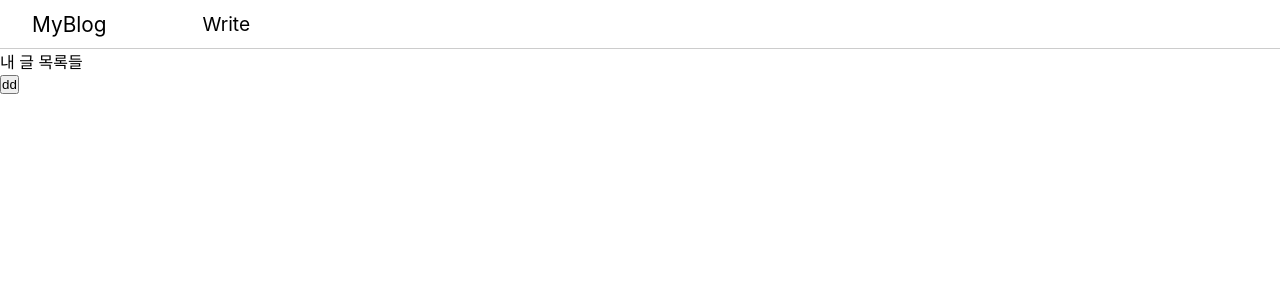
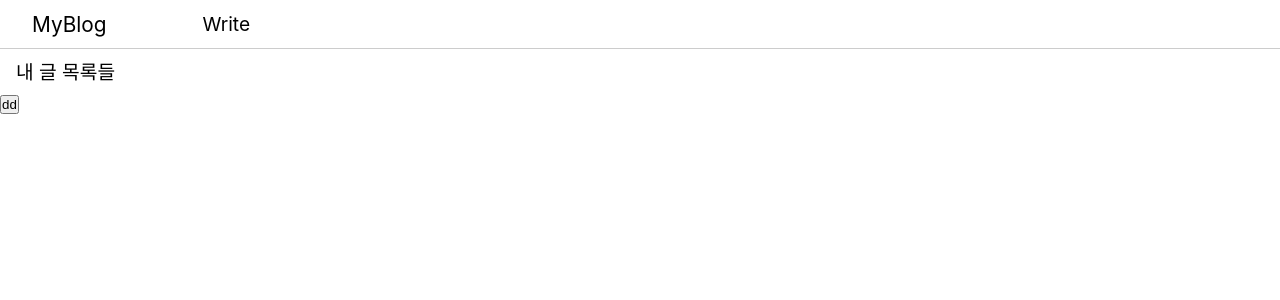
Before and after one commit to Bae0203/myblog, a React (Create React App) app: page / in a window 1280 px wide. Shown: the top 300 px of the page. Built offline with nearby package versions, Linux system fonts and the light colour scheme.

Commit message:
ADD :: stlye

```diff
--- a/src/components/PostContent.tsx
+++ b/src/components/PostContent.tsx
@@ -1,5 +1,6 @@
 import React from "react";
 import { useNavigate } from "react-router-dom";
+import * as S from "../style/PostContentStyle";
 
 interface IPostContentProps {
   title: string;
@@ -10,10 +11,10 @@ interface IPostContentProps {
 const PostContent = (props: IPostContentProps) => {
   const Navigate = useNavigate();
   return (
-    <div onClick={() => Navigate(`/detail/${props.index}`)}>
+    <S.PostContentBox onClick={() => Navigate(`/detail/${props.index}`)}>
       <p>{props.title}</p>
       <p>{props.context}</p>
-    </div>
+    </S.PostContentBox>
   );
 };
 
--- a/src/layouts/Main.tsx
+++ b/src/layouts/Main.tsx
@@ -1,14 +1,15 @@
 import PostContent from "../components/PostContent";
 import { useRecoilValue } from "recoil";
 import { EntriePostContent, IPostContent } from "../store/PostInformation";
-
+import * as S from "../style/MainStyte";
 function Main() {
   const entireContent = useRecoilValue<IPostContent | null>(EntriePostContent);
 
   return (
     <>
-      <p>내 글 목록들</p>
+      <S.HeadTitle>내 글 목록들</S.HeadTitle>
       <button onClick={() => localStorage.clear()}>dd</button>
+      <S.PostContentWrap>
         {entireContent?.title?.map((e, i) => {
           return (
             <PostContent
@@ -18,6 +19,7 @@ function Main() {
             ></PostContent>
           );
         })}
+      </S.PostContentWrap>
     </>
   );
 }
--- /dev/null
+++ b/src/style/MainStyte.tsx
@@ -0,0 +1,10 @@
+import styled from "styled-components";
+
+export const HeadTitle = styled.p`
+  margin: 0.5rem 1rem;
+  font-size: 1.2rem;
+`;
+
+export const PostContentWrap = styled.nav`
+  width: 100%;
+`;
--- /dev/null
+++ b/src/style/PostContentStyle.tsx
@@ -0,0 +1,7 @@
+import styled from "styled-components";
+
+export const PostContentBox = styled.nav`
+  width: 80%;
+  margin: 1rem 10%;
+  background-color: blue;
+`;
```
Lines whose indentation alone changed are shown as unchanged.
